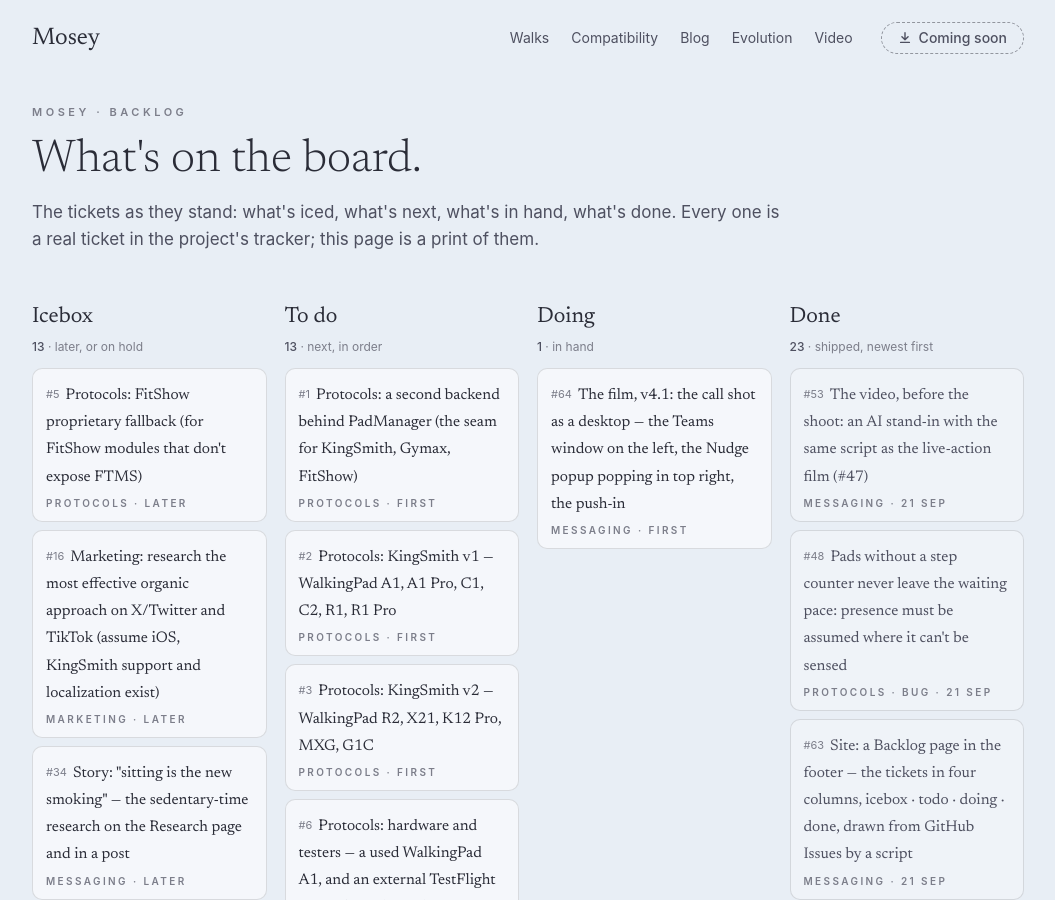
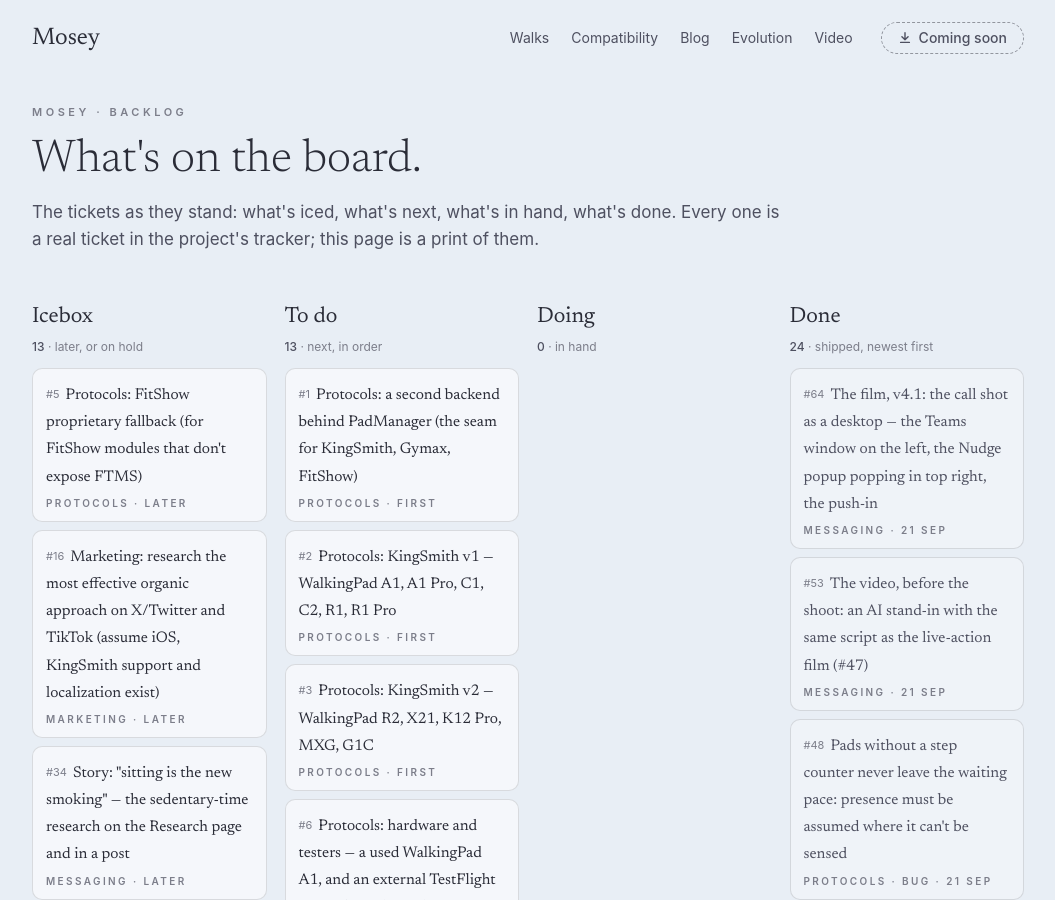
Before and after one commit to akaalias/mosey-site, a Jekyll site: the page built from backlog.html, in a window 1280 px wide and 900 px high. Shown: the whole window, without its empty margins (112-1167 px from the left). Built offline with Jekyll 4.4.1, drawn with Linux system fonts in a browser that asks for light colours.

Commit message:
Backlog: #64 done

```diff
--- a/backlog.html
+++ b/backlog.html
@@ -57,10 +57,10 @@
 <li class='bl-card'><span class='bl-num'>#65</span><span class='bl-title'>Test run: short POV walking clips for a handful of the 52 walks — the storyboard-first recipe (still, contact sheet, one clip) against fal&#x27;s 3–15 s Kling limit</span><span class='bl-kick'>feature · next</span></li>
 <li class='bl-card'><span class='bl-num'>#54</span><span class='bl-title'>How it works: the film&#x27;s clips inside the app (and an App Preview from it)</span><span class='bl-kick'></span></li>
 </ul></section>
-<section class='bl-col doing'><h2>Doing</h2><span class='bl-sub'><b>1</b> · in hand</span><ul class='bl-list'>
-<li class='bl-card'><span class='bl-num'>#64</span><span class='bl-title'>The film, v4.1: the call shot as a desktop — the Teams window on the left, the Nudge popup popping in top right, the push-in</span><span class='bl-kick'>messaging · first</span></li>
+<section class='bl-col doing'><h2>Doing</h2><span class='bl-sub'><b>0</b> · in hand</span><ul class='bl-list'>
 </ul></section>
-<section class='bl-col done'><h2>Done</h2><span class='bl-sub'><b>23</b> · shipped, newest first</span><ul class='bl-list'>
+<section class='bl-col done'><h2>Done</h2><span class='bl-sub'><b>24</b> · shipped, newest first</span><ul class='bl-list'>
+<li class='bl-card'><span class='bl-num'>#64</span><span class='bl-title'>The film, v4.1: the call shot as a desktop — the Teams window on the left, the Nudge popup popping in top right, the push-in</span><span class='bl-kick'>messaging · 21 Sep</span></li>
 <li class='bl-card'><span class='bl-num'>#53</span><span class='bl-title'>The video, before the shoot: an AI stand-in with the same script as the live-action film (#47)</span><span class='bl-kick'>messaging · 21 Sep</span></li>
 <li class='bl-card'><span class='bl-num'>#48</span><span class='bl-title'>Pads without a step counter never leave the waiting pace: presence must be assumed where it can&#x27;t be sensed</span><span class='bl-kick'>protocols · bug · 21 Sep</span></li>
 <li class='bl-card'><span class='bl-num'>#63</span><span class='bl-title'>Site: a Backlog page in the footer — the tickets in four columns, icebox · todo · doing · done, drawn from GitHub Issues by a script</span><span class='bl-kick'>messaging · 21 Sep</span></li>
```
